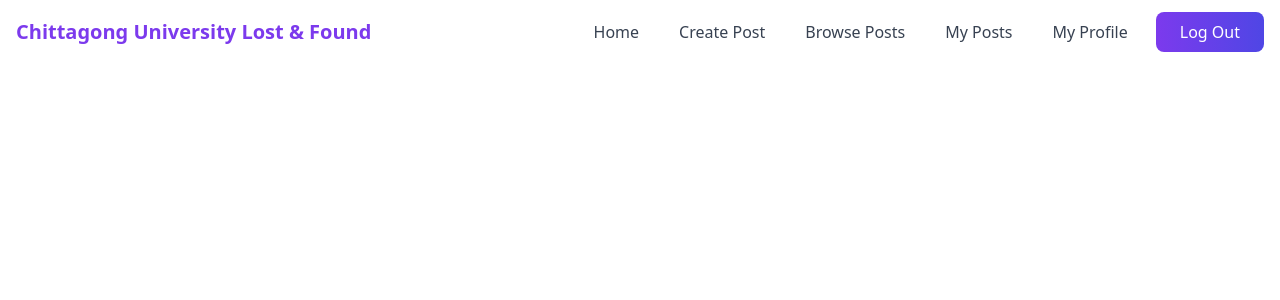
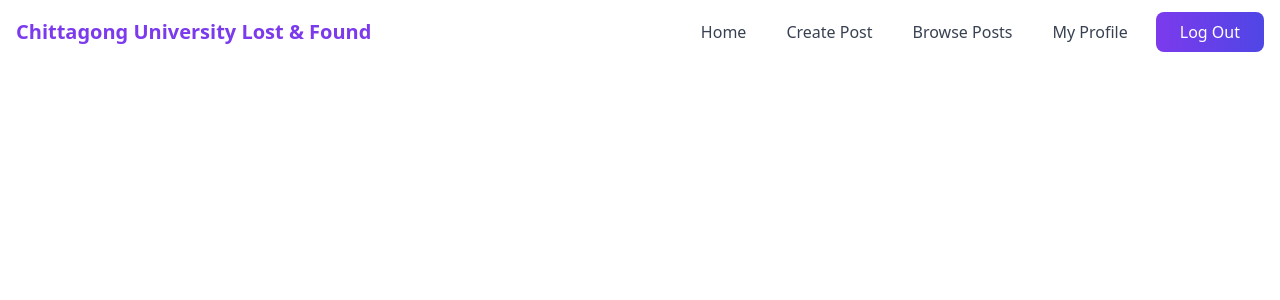
Before and after one commit to EmranHoque/DatabaseProject_ChittagongUniversityLostAndFoundSystem, a PHP site: template templates/header.php in a window 1280 px wide. Shown: the top 300 px of the page. Run offline with PHP 8.4, Linux system fonts and the light colour scheme; the template is opened without the code that fills it, so the values that code supplies are empty; a user stored in the database is signed in.

Commit message:
Some adjustments

```diff
--- a/post_details.php
+++ b/post_details.php
@@ -41,13 +41,10 @@ $stmt = $pdo->prepare($sql);
 $stmt->execute(['post_id' => $post_id]);
 $comments = $stmt->fetchAll();
 
-// ... (rest of your code remains unchanged)
-?>
 
 
 $editing_comment_id = null;
 
-// Handle edit comment request
 if (isset($_POST['edit_comment_request']) && isset($_POST['comment_id'])) {
     $editing_comment_id = $_POST['comment_id'];
 }
--- a/posts.php
+++ b/posts.php
@@ -1,9 +1,9 @@
 <?php
 require 'includes/db.php';
-session_start(); // Ensure session is started
+session_start();
 include 'templates/header.php';
 
-// If the user is not logged in, redirect to the login page
+// check if the user is not logged in
 if (!isset($_SESSION['user_id'])) {
     header('Location: login.php');
     exit;
--- a/signup.php
+++ b/signup.php
@@ -8,7 +8,7 @@ if ($_SERVER['REQUEST_METHOD'] == 'POST') {
     $phone = trim($_POST['phone']);
     $password = $_POST['password'];
 
-    // Server-side validation
+    // Email and phone number validation
     if (!preg_match('/^[a-zA-Z\s]+$/', $name)) {
         $error = "Name can only contain letters and spaces.";
     } elseif (!filter_var($email, FILTER_VALIDATE_EMAIL)) {
@@ -22,10 +22,9 @@ if ($_SERVER['REQUEST_METHOD'] == 'POST') {
               !preg_match('/[\W_]/', $password)) {
         $error = "Password must be at least 8 characters long and include an uppercase letter, a lowercase letter, a number, and a special character.";
     } else {
-        // If validation passes, hash the password
+
         $hashedPassword = password_hash($password, PASSWORD_BCRYPT);
 
-        // Prepare the SQL statement
         $sql = "INSERT INTO user (name, email, phone_number, password) VALUES (:name, :email, :phone, :password)";
         $stmt = $pdo->prepare($sql);
 
@@ -39,7 +38,6 @@ if ($_SERVER['REQUEST_METHOD'] == 'POST') {
             header('Location: login.php');
             exit;
         } catch (PDOException $e) {
-            // Log the error to a file
             error_log($e->getMessage(), 3, 'errors.log');
             $error = "An error occurred while processing your request. Please try again later.";
         }
--- a/templates/header.php
+++ b/templates/header.php
@@ -31,10 +31,6 @@
                            class="text-gray-700 hover:text-purple-600 px-3 py-2 transition duration-300 <?php echo ($_SERVER['PHP_SELF'] == '/posts.php') ? 'text-purple-600 font-bold' : ''; ?>">
                             Browse Posts
                         </a>
-                        <a href="my_posts.php"
-                           class="text-gray-700 hover:text-purple-600 px-3 py-2 transition duration-300 <?php echo ($_SERVER['PHP_SELF'] == '/my_posts.php') ? 'text-purple-600 font-bold' : ''; ?>">
-                            My Posts
-                        </a>
                         <a href="my_profile.php"
                            class="text-gray-700 hover:text-purple-600 px-3 py-2 transition duration-300 <?php echo ($_SERVER['PHP_SELF'] == '/my_profile.php') ? 'text-purple-600 font-bold' : ''; ?>">
                             My Profile
```
Also changed, not shown: login.php (+3 -4 lines), README.md, includes/functions.php (deleted).
